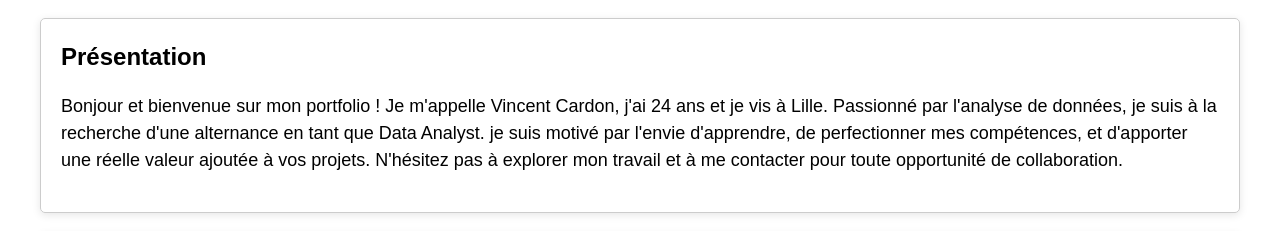
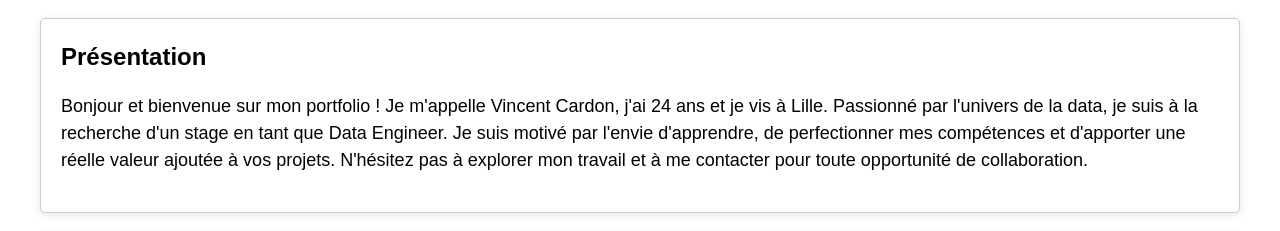
Before and after one commit to CVincent27/Portfolio, a website: page index.html in a window 1280 px wide. Shown: the part 153-384 px from the top of the page. Drawn offline with Linux system fonts and the light colour scheme.

Commit message:
update infos

```diff
--- a/index.html
+++ b/index.html
@@ -21,9 +21,10 @@
     <main>
         <section id="presentation">
             <h2>Présentation</h2>
-            <p>Bonjour et bienvenue sur mon portfolio ! Je m'appelle Vincent Cardon, j'ai 24 ans et je vis à Lille. Passionné par l'analyse de données, je suis à la recherche
-                d'une alternance en tant que Data Analyst. je suis motivé par l'envie d'apprendre, de perfectionner mes compétences, et d'apporter une réelle
-                valeur ajoutée à vos projets. N'hésitez pas à explorer mon travail et à me contacter pour toute opportunité de collaboration.
+            <p>Bonjour et bienvenue sur mon portfolio ! Je m'appelle Vincent Cardon, j'ai 24 ans et je vis à Lille.
+                Passionné par l'univers de la data, je suis à la recherche d'un stage en tant que Data Engineer.
+                Je suis motivé par l'envie d'apprendre, de perfectionner mes compétences et d'apporter une réelle valeur ajoutée à vos projets.
+                N'hésitez pas à explorer mon travail et à me contacter pour toute opportunité de collaboration.
             </p>
         </section>
         <section id="skills">
@@ -39,7 +40,7 @@
     <footer>
         <p>Vincent Cardon</p>
         <div class="social-icons">
-            <a href="https://www.linkedin.com/in/cardon-vincent/" target="_blank"><i class="fab fa-linkedin"></i></a>
+            <a href="https://www.linkedin.com/in/vincent-cardon-0665a2341/" target="_blank"><i class="fab fa-linkedin"></i></a>
             <a href="https://github.com/CVincent27" target="_blank"><i class="fab fa-github"></i></a>
         </div>
         <p><a href="mailto:cardon.vincent@hotmail.fr">Me contacter</a></p>
```
